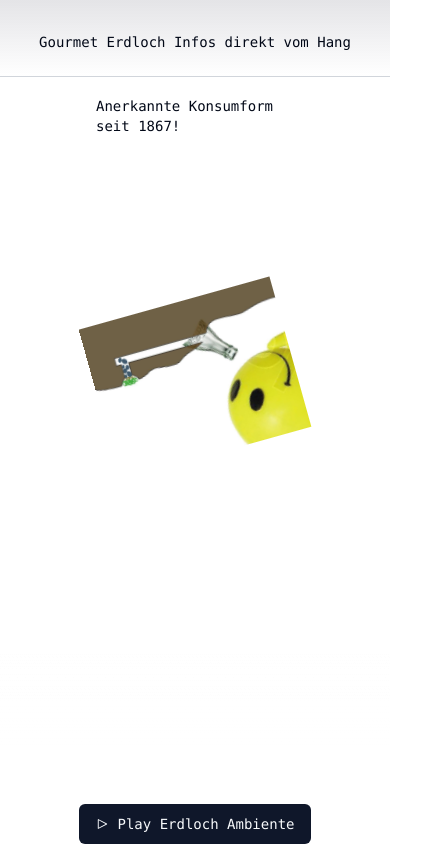
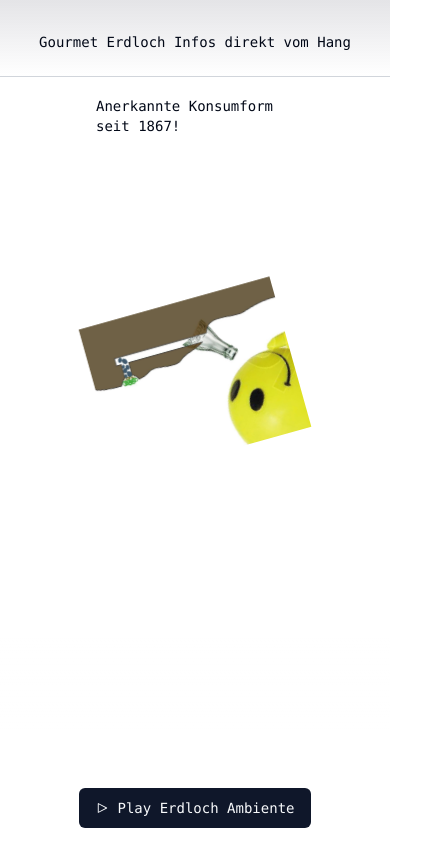
Before and after one commit to jonasmerlin/erdloch, a Next.js app: page / in a window 390 px wide. Shown: the whole page, 426 px wide, since content can reach past the window. Built offline with nearby package versions, Linux system fonts and the light colour scheme.

Commit message:
Clean up

```diff
--- a/src/app/page.tsx
+++ b/src/app/page.tsx
@@ -18,14 +18,11 @@
         </p>
         <p className="">Anerkannte Konsumform seit 1867!</p>
 
-        <div className="fixed bottom-0 left-0 flex h-48 w-full items-end justify-center bg-gradient-to-t from-white via-white dark:from-black dark:via-black lg:static lg:size-auto lg:bg-none">
           <MusicPlayer />
-        </div>
       </div>
 
-      <div className="animate-spinning relative z-[-1] flex place-items-center before:absolute before:h-[300px] before:w-full before:-translate-x-1/2 before:rounded-full before:bg-gradient-radial before:from-white before:to-transparent before:blur-2xl before:content-[''] after:absolute after:-z-20 after:h-[180px] after:w-full after:translate-x-1/3 after:bg-gradient-conic after:from-sky-200 after:via-blue-200 after:blur-2xl after:content-[''] before:dark:bg-gradient-to-br before:dark:from-transparent before:dark:to-blue-700 before:dark:opacity-10 after:dark:from-sky-900 after:dark:via-[#0141ff] after:dark:opacity-40 sm:before:w-[480px] sm:after:w-[240px] before:lg:h-[360px]">
+      <div className="animate-spinning">
         <Image
-          className="relative dark:drop-shadow-[0_0_0.3rem_#ffffff70] dark:invert"
           src={erdlochIllustration}
           alt="Erdloch Illustration"
           width={erdlochIllustration.width / 2}
@@ -64,7 +61,7 @@
   }, []);
 
   return (
-    <div className="fixed bottom-0 left-0 flex h-48 w-full items-end justify-center bg-gradient-to-t from-white via-white dark:from-black dark:via-black lg:static lg:size-auto lg:bg-none">
+    <div className="fixed bottom-4 left-0 flex h-48 w-full items-end justify-center bg-gradient-to-t from-white via-white dark:from-black dark:via-black lg:static lg:size-auto lg:bg-none">
       <Button
         ref={buttonRef}
         onClick={playSound}
```
